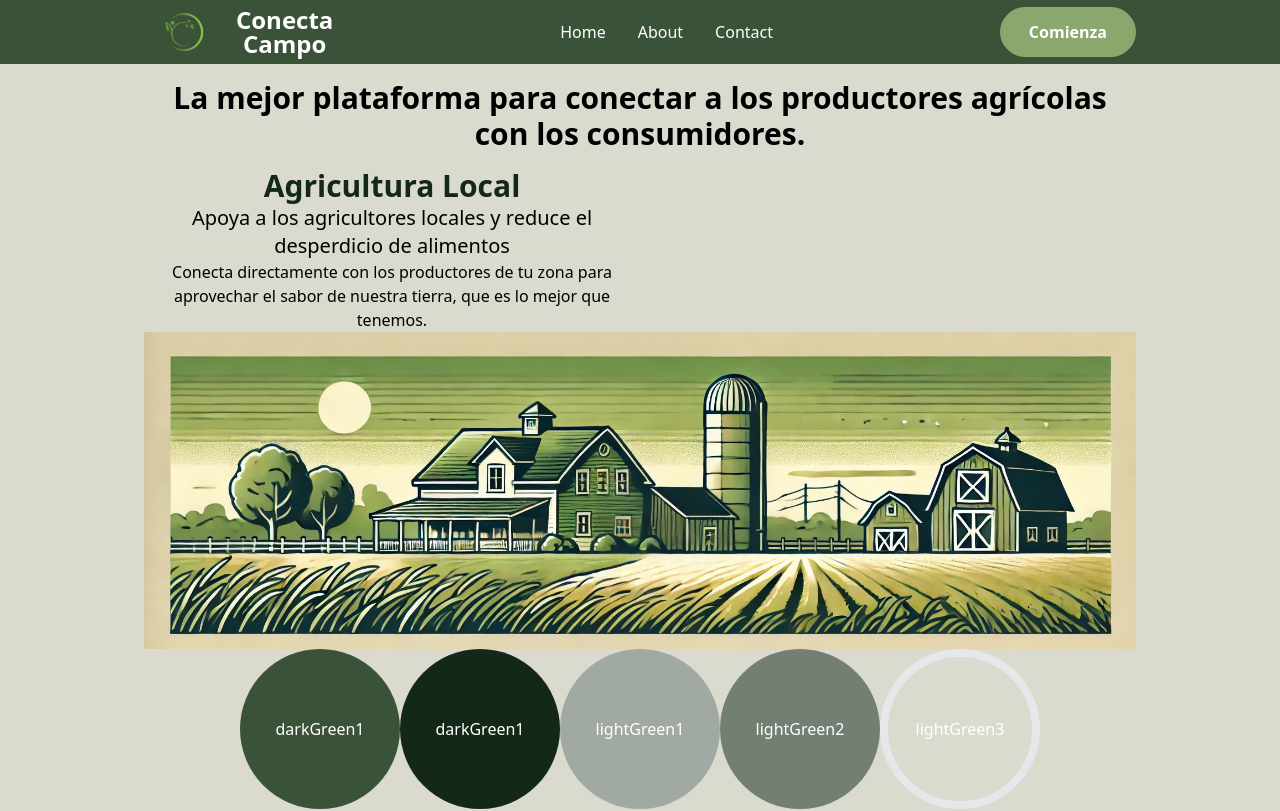
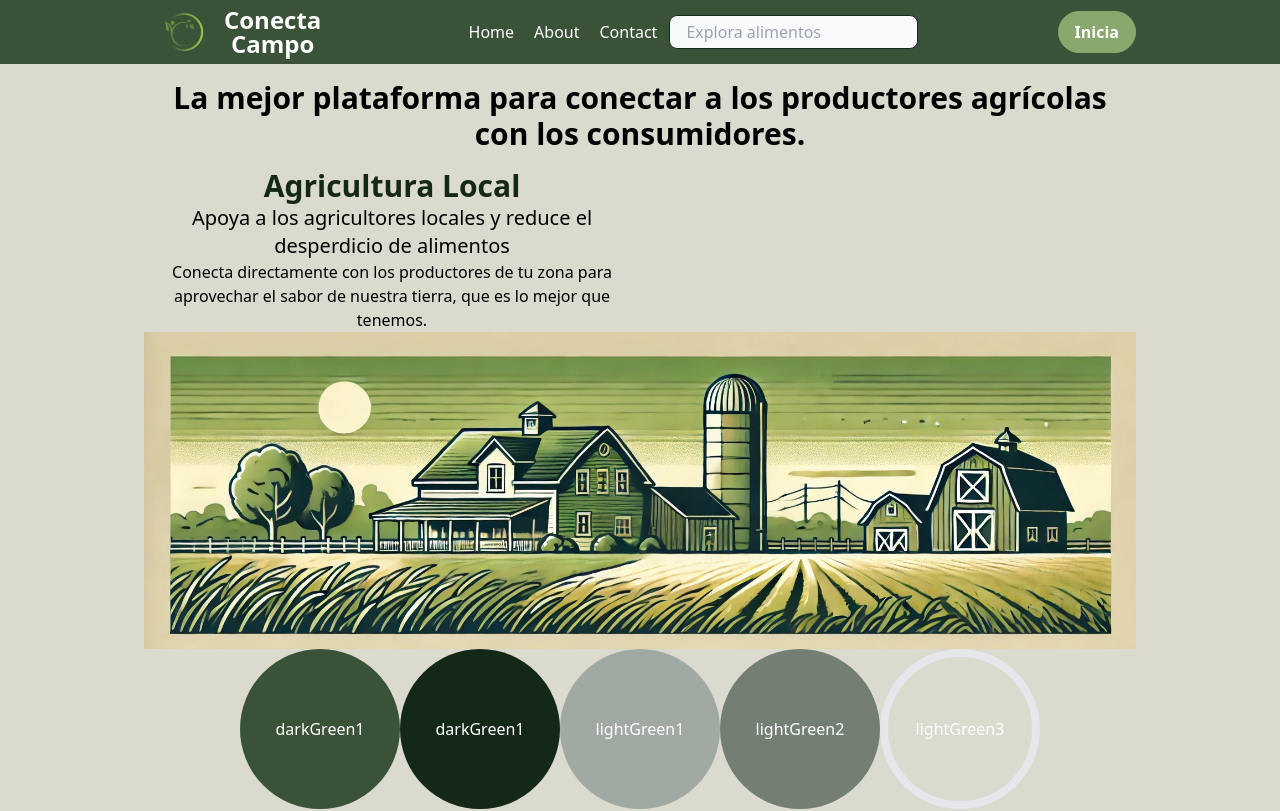
Before and after one commit to cnievaslozano/ConectaCampo, a React (Vite) app in the folder react/: page / in a window 1280 px wide. Shown: the top 811 px of the page. Built offline with nearby package versions, Linux system fonts and the light colour scheme; what tailgrids would draw is missing.

Commit message:
fix Header

```diff
--- a/react/src/components/Button.tsx
+++ b/react/src/components/Button.tsx
@@ -1,6 +1,6 @@
-const Button = ( {text} ) => {
+const Button = ( {text, className}:any ) => {
   return (
-    <button className='bg-[#8AA86E] dark:bg-[#3E5C33] border-[#8AA86E] dark:border-[#3E5C33] border rounded-full inline-flex items-center justify-center py-3 px-7 font-bold text-center text-base  text-white hover:bg-[#A1C77D] dark:hover:bg-[#4B763E] hover:border-[#A1C77D] dark:hover:border-[#4B763E] disabled:bg-gray-300 disabled:border-gray-300 disabled:text-gray-500 transition-colors duration-300'>
+    <button className={`${className} bg-[#8AA86E] dark:bg-[#3E5C33] border-[#8AA86E] dark:border-[#3E5C33] border rounded-full inline-flex items-center justify-center font-bold text-center text-base  text-white hover:bg-[#A1C77D] dark:hover:bg-[#4B763E] hover:border-[#A1C77D] dark:hover:border-[#4B763E] disabled:bg-gray-300 disabled:border-gray-300 disabled:text-gray-500 transition-colors duration-300`}>
       {text}
     </button>
   )
--- a/react/src/components/Header.tsx
+++ b/react/src/components/Header.tsx
@@ -1,13 +1,19 @@
 import { Link } from 'react-router-dom';
 import iconConectaCampo from '../assets/conectaCampo.png';
 import Button from './Button';
+import { useState } from 'react';
 
 const Header = () => {
+    const [isNavbarOpen, setIsNavbarOpen] = useState(false);
+
+    const toggleNavbar = () => {
+      setIsNavbarOpen(!isNavbarOpen);
+    };
     return (
 
         <nav>
             <div className="px-36 flex flex-wrap items-center justify-between mx-auto bg-darkGreen1">
-                <Link href="/" className="flex items-center space-x-3 rtl:space-x-reverse">
+                <Link to="/" className="flex items-center space-x-3 rtl:space-x-reverse">
                     <img src={iconConectaCampo} className="h-16" alt="ConectaCampo Logo" />
                     <div className="flex flex-col justify-center items-center text-2xl font-semibold whitespace-nowrap text-white">
                         <span className="leading-none mb-0">Conecta</span>
@@ -16,16 +22,16 @@ const Header = () => {
 
                 </Link>
                 <div className="flex md:order-2 space-x-3 md:space-x-0 rtl:space-x-reverse">
-                    <Button text="Comienza" />
-                    <button data-collapse-toggle="navbar-cta" type="button" className="inline-flex items-center p-2 w-10 h-10 justify-center text-sm text-gray-500 rounded-lg md:hidden hover:bg-gray-100 focus:outline-none focus:ring-2 focus:ring-gray-200 dark:text-gray-400 dark:hover:bg-gray-700 dark:focus:ring-gray-600" aria-controls="navbar-cta" aria-expanded="false">
+                    <Button className="hidden lg:block py-3 px-7" text="Comienza" />
+                    <button onClick={toggleNavbar} data-collapse-toggle="navbar-cta" type="button" className="inline-flex items-center p-2 w-10 h-10 justify-center text-sm text-gray-500 rounded-lg md:hidden hover:bg-gray-100 focus:outline-none focus:ring-2 focus:ring-gray-200 dark:text-gray-400 dark:hover:bg-gray-700 dark:focus:ring-gray-600" aria-controls="navbar-cta" aria-expanded={isNavbarOpen}>
                         <span className="sr-only">Open main menu</span>
                         <svg className="w-5 h-5" aria-hidden="true" xmlns="http://www.w3.org/2000/svg" fill="none" viewBox="0 0 17 14">
                             <path stroke="currentColor" strokeLinecap="round" strokeLinejoin="round" strokeWidth="2" d="M1 1h15M1 7h15M1 13h15" />
                         </svg>
                     </button>
                 </div>
-                <div className="items-center justify-between hidden w-full md:flex md:w-auto md:order-1" id="navbar-cta">
-                    <ul className="flex flex-col font-medium p-4 md:p-0 mt-4 border rounded-lg  md:space-x-8 rtl:space-x-reverse md:flex-row md:mt-0 md:border-0">
+                <div className={`w-full md:w-auto md:flex items-center justify-between md:order-1 ${isNavbarOpen ? 'block' : 'hidden'}`} id="navbar-cta">
+                    <ul className="flex flex-col items-center font-medium p-4 md:p-0 mt-4 border rounded-lg text-center md:space-x-8 rtl:space-x-reverse md:flex-row md:mt-0 md:border-0">
                         <li>
                             <Link to="/" className="block py-2 px-3 md:p-0 text-white rounded md:bg-transparent" aria-current="page">Home</Link>
                         </li>
@@ -35,7 +41,10 @@ const Header = () => {
                         <li>
                             <Link to="/contact" className="block py-2 px-3 md:p-0 text-white rounded md:bg-transparent" aria-current="page">Contact</Link>
                         </li>
+                        <li>
+                            <input type="text" id="product_name" className="bg-gray-50 border border-darkGreen2 text-gray-900 rounded-lg ps-4 py-1" placeholder="Explora alimentos" required />
 
+                        </li>
                     </ul>
                 </div>
             </div>
--- /dev/null
+++ b/react/src/components/Header2.tsx
@@ -0,0 +1,47 @@
+import { Link } from 'react-router-dom';
+import iconConectaCampo from '../assets/conectaCampo.png';
+import Button from './Button';
+import { useState } from 'react';
+
+const Header = () => {
+
+    return (
+
+<nav>
+    <section className="px-36 flex flex-col lg:flex-row flex-wrap items-center justify-between mx-auto bg-darkGreen1">
+        <Link to="/" className="flex items-center mb-4 lg:mb-0">
+            <img src={iconConectaCampo} className="h-16" alt="ConectaCampo Logo" />
+            <div className="flex flex-col justify-center items-center text-2xl font-semibold whitespace-nowrap text-white">
+                <span className="leading-none mb-0">Conecta</span>
+                <span className="leading-none mt-0">Campo</span>
+            </div>
+        </Link>
+
+        <div className="mb-4 lg:mb-0">
+            <ul className="flex lg:flex-row items-center font-medium md:p-0 rounded-lg text-center md:mt-0 md:border-0">
+                <li>
+                    <Link to="/" className="block py-2 px-2 flex-shrink text-white rounded md:bg-transparent" aria-current="page">Home</Link>
+                </li>
+                <li>
+                    <Link to="/about" className="block py-2 px-3 flex-shrink text-white rounded md:bg-transparent" aria-current="page">About</Link>
+                </li>
+                <li>
+                    <Link to="/contact" className="block py-2 px-2 pe-3 flex-shrink text-white rounded md:bg-transparent" aria-current="page">Contact</Link>
+                </li>
+                <li>
+                    <input type="text" id="product_name" className="bg-gray-50 border border-darkGreen2 text-gray-900 rounded-lg ps-4 py-1" placeholder="Explora alimentos" required />
+                </li>
+            </ul>
+        </div>
+
+        <div className="flex">
+            <Button className="py-2 px-4" text="Inicia" />
+        </div>
+    </section>
+</nav>
+
+
+    );
+};
+
+export default Header;
--- a/react/src/components/Layout.tsx
+++ b/react/src/components/Layout.tsx
@@ -1,10 +1,10 @@
 import Header from './Header';
 import Footer from './Footer';
-
-const Layout = ({ children }) => {
+import Header2 from './Header2'
+const Layout = ({ children }:any) => {
   return (
     <div className="">
-      <Header />
+      <Header2 />
       <main className="mx-auto py-4 px-36 flex-grow bg-lightGreen3">
         {children}
       </main>
```
